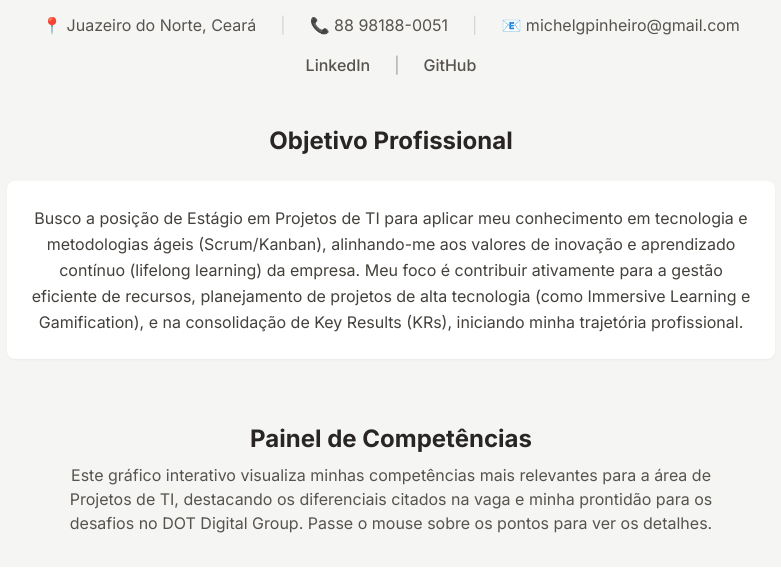
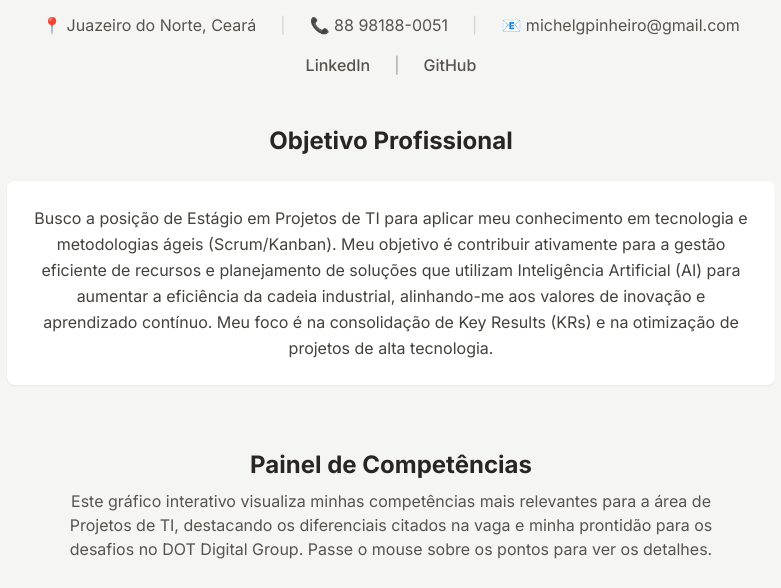
Before and after one commit to Michelgpinheiro/curriculo, a plain HTML site: page index.html in a window 1280 px wide. Shown: the part 119-707 px from the top of the page, without its empty margins (249-1030 px from the left). Drawn offline with nearby package versions, Linux system fonts and the light colour scheme.

Commit message:
Revise objective to highlight AI and project efficiency
Updated the objective section to emphasize interest in AI and project optimization.

```diff
--- a/index.html
+++ b/index.html
@@ -62,7 +62,7 @@
                 <h2 class="text-2xl font-bold text-center text-stone-800 mb-6">Objetivo Profissional</h2>
                 <div class="bg-white p-6 rounded-lg shadow-sm max-w-3xl mx-auto">
                     <p class="text-center text-stone-700 leading-relaxed">
-                        Busco a posição de Estágio em Projetos de TI para aplicar meu conhecimento em tecnologia e metodologias ágeis (Scrum/Kanban), alinhando-me aos valores de inovação e aprendizado contínuo (lifelong learning) da empresa. Meu foco é contribuir ativamente para a gestão eficiente de recursos, planejamento de projetos de alta tecnologia (como Immersive Learning e Gamification), e na consolidação de Key Results (KRs), iniciando minha trajetória profissional.
+                        Busco a posição de Estágio em Projetos de TI para aplicar meu conhecimento em tecnologia e metodologias ágeis (Scrum/Kanban). Meu objetivo é contribuir ativamente para a gestão eficiente de recursos e planejamento de soluções que utilizam Inteligência Artificial (AI) para aumentar a eficiência da cadeia industrial, alinhando-me aos valores de inovação e aprendizado contínuo. Meu foco é na consolidação de Key Results (KRs) e na otimização de projetos de alta tecnologia.
                     </p>
                 </div>
             </section>
```
